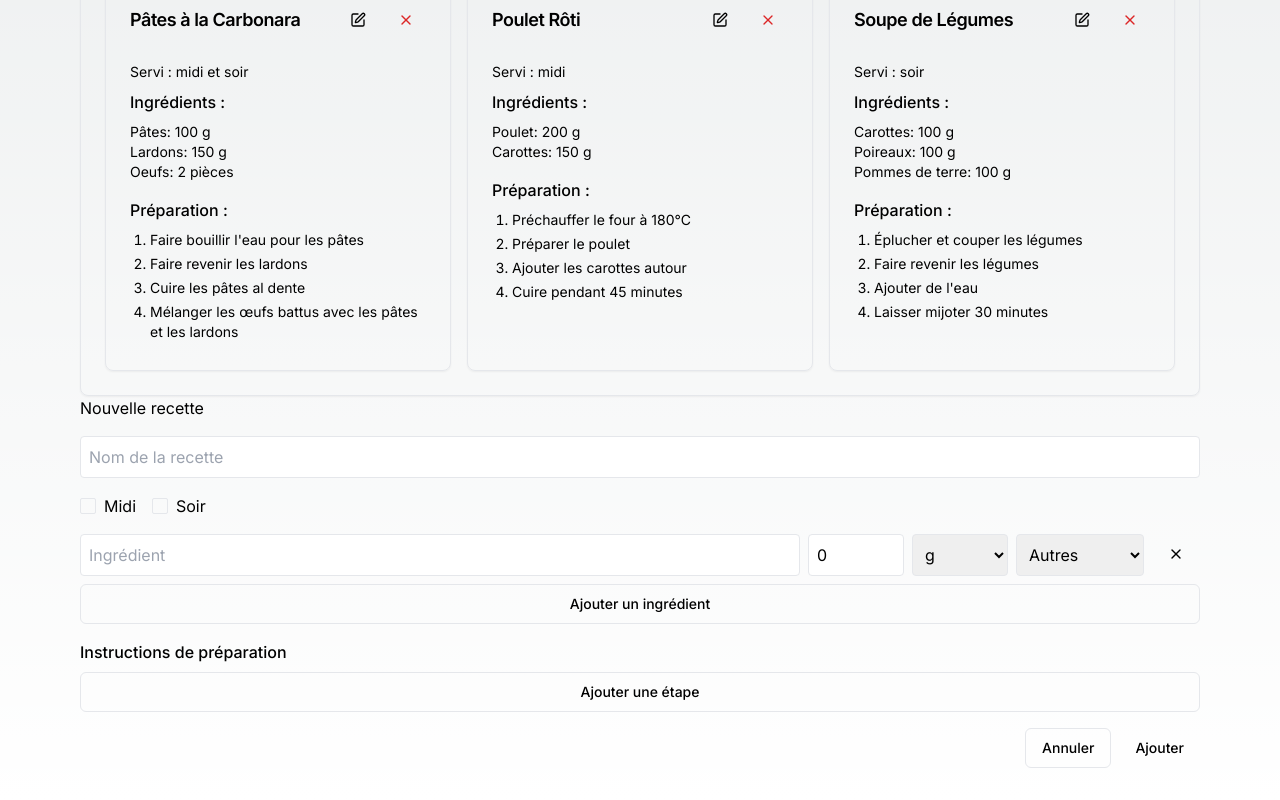
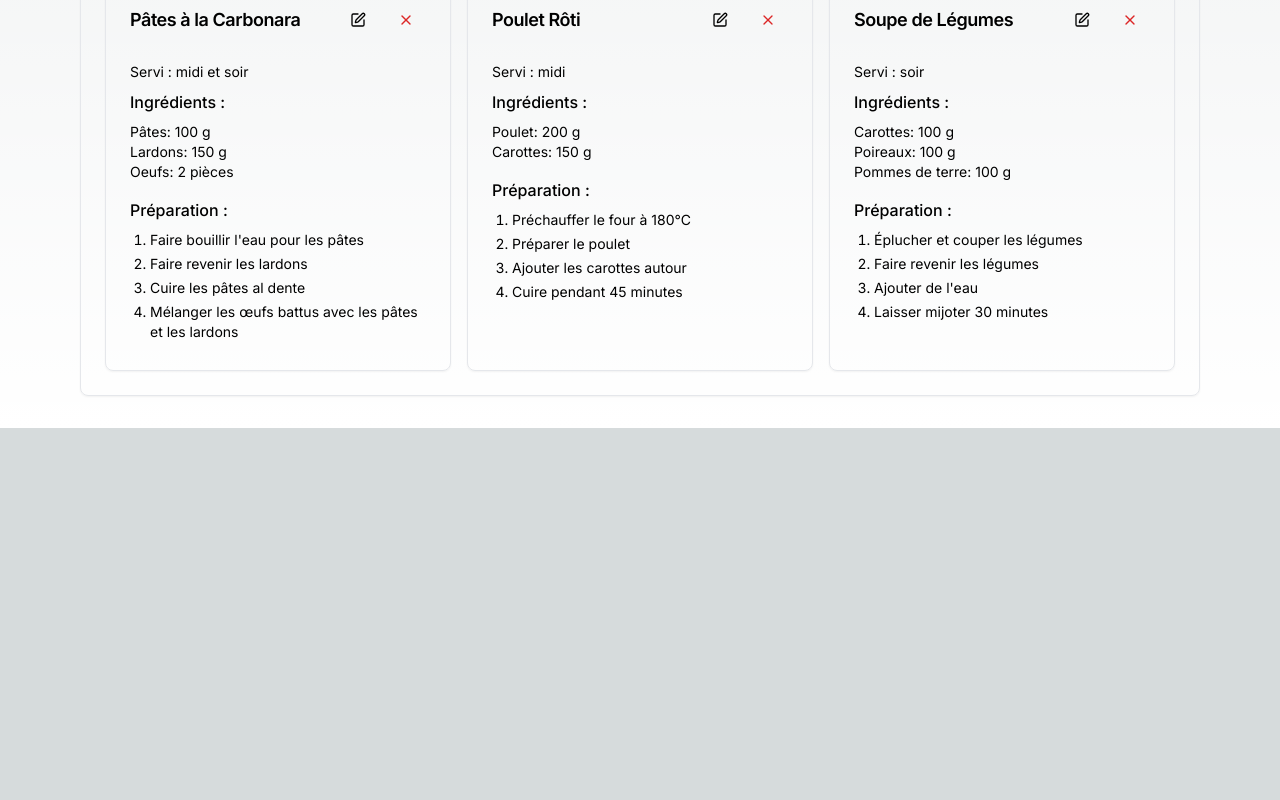
Before and after one commit to remyvin/meal-planner, a Next.js app: page / in a window 1280 px wide. Shown: the part 1422-2222 px from the top of the page. After the commit the page ends 1850 px from the top, so only its background shows below. Built offline with nearby package versions, Linux system fonts and the light colour scheme.

Commit message:
Fix TypeScript errors 26

```diff
--- a/app/components/meal-planner.tsx
+++ b/app/components/meal-planner.tsx
@@ -18,7 +18,7 @@ import {
   ModalContent,
   ModalHeader,
   ModalTitle,
-} from "@/app/components/ui/modal";
+} from "@/app/components/ui/Modal";
 
 // ------------ TYPES ------------
 type DayOfWeek = 'lundi' | 'mardi' | 'mercredi' | 'jeudi' | 'vendredi' | 'samedi' | 'dimanche';
@@ -228,7 +228,7 @@ const MealPlanner: React.FC = () => {
   const [isLoading, setIsLoading] = useState<boolean>(true);
   const [weeklyPlan, setWeeklyPlan] = useState<WeeklyPlan>(INITIAL_WEEKLY_PLAN);
   const [recipes, setRecipes] = useState<Recipe[]>(defaultRecipes);
-  const [showEditmodal, setShowEditmodal] = useState<boolean>(false);
+  const [showEditModal, setShowEditModal] = useState<boolean>(false);
   const [editingRecipe, setEditingRecipe] = useState<Recipe | null>(null);
   const [formData, setFormData] = useState<FormData>({
     name: "",
@@ -444,7 +444,7 @@ const MealPlanner: React.FC = () => {
       setRecipes([...recipes, { ...formData, id: newId }]);
     }
 
-    setShowEditmodal(false);
+    setShowEditModal(false);
     setEditingRecipe(null);
     setFormData({
       name: "",
@@ -462,7 +462,7 @@ const MealPlanner: React.FC = () => {
       tags: [...recipe.tags],
       instructions: [...(recipe.instructions || [])]
     });
-    setShowEditmodal(true);
+    setShowEditModal(true);
   };
 
   const handleDeleteRecipe = (recipeId: number): void => {
@@ -583,7 +583,7 @@ const MealPlanner: React.FC = () => {
                 tags: [],
                 instructions: []
               });
-              setShowEditmodal(true);
+              setShowEditModal(true);
             }}>
               <Plus className="w-4 h-4 mr-2" />
               Nouvelle recette
@@ -649,15 +649,15 @@ const MealPlanner: React.FC = () => {
         </CardContent>
       </Card>
 
-      {/* modal pour édition/création de recette */}
+      {/* Modal pour édition/création de recette */}
 
-      <modal open={showEditmodal} onOpenChange={setShowEditmodal}>
-        <modalContent>
-          <modalHeader>
-            <modalTitle>
+      <Modal open={showEditModal} onOpenChange={setShowEditModal}>
+        <ModalContent>
+          <ModalHeader>
+            <ModalTitle>
               {editingRecipe ? 'Modifier la recette' : 'Nouvelle recette'}
-            </modalTitle>
-          </modalHeader>
+            </ModalTitle>
+          </ModalHeader>
 
           <div className="grid gap-4 py-4">
             <div className="space-y-4">
@@ -844,7 +844,7 @@ const MealPlanner: React.FC = () => {
             <Button
               variant="outline"
               onClick={() => {
-                setShowEditmodal(false);
+                setShowEditModal(false);
                 setEditingRecipe(null);
                 setFormData({
                   name: "",
@@ -860,8 +860,8 @@ const MealPlanner: React.FC = () => {
               {editingRecipe ? 'Modifier' : 'Ajouter'}
             </Button>
           </div>
-        </modalContent>
-      </modal>
+        </ModalContent>
+      </Modal>
     </div>
   );
 };
```
